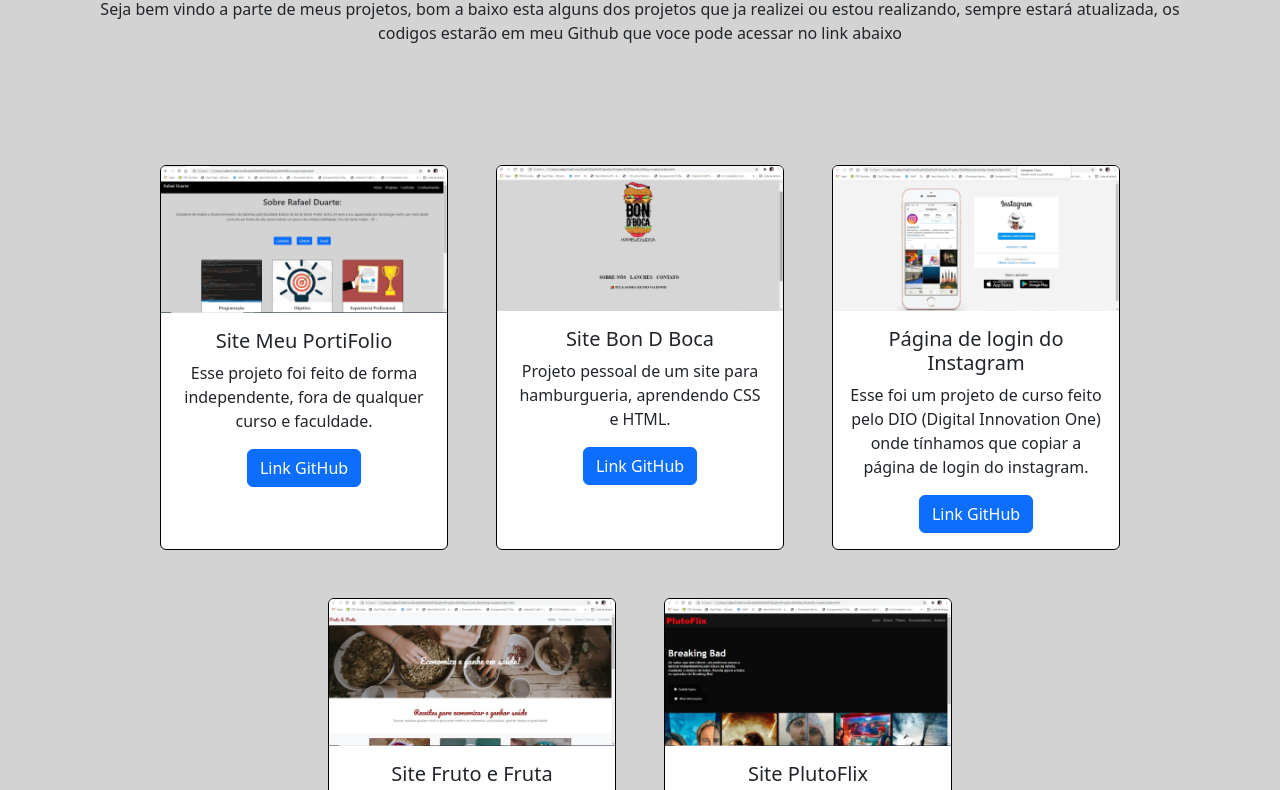
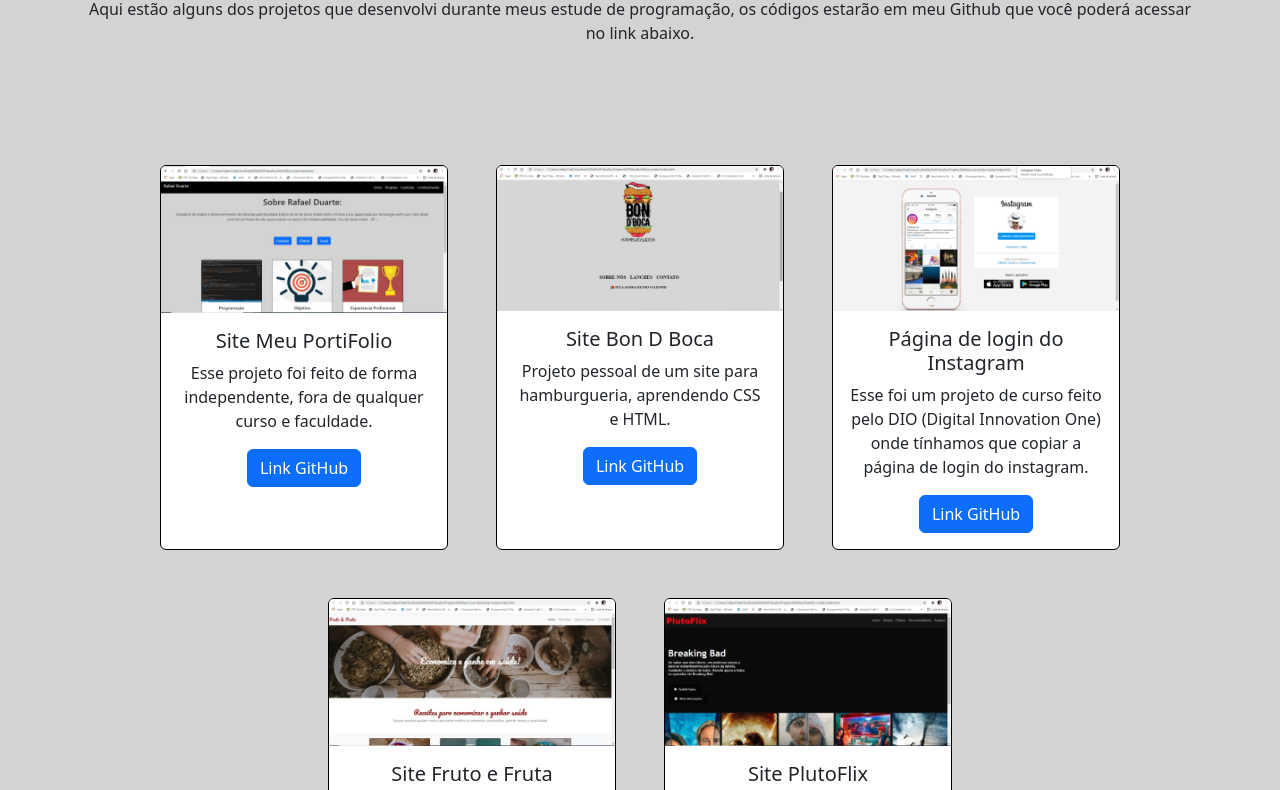
Before and after one commit to RafaelDuarte23/RafaelDuarte23.github.io, a plain HTML site: page projetos.html in a window 1280 px wide. Shown: the part 139-929 px from the top of the page. Drawn offline with nearby package versions, Linux system fonts and the light colour scheme.

Commit message:
alteração projeto texto

```diff
--- a/projetos.html
+++ b/projetos.html
@@ -13,9 +13,7 @@
 <div id="nvb"></div>
     <div class="meus-projetos m-4 p-5 text-center">
         <h1> Meus Projetos: </h1>
-        <p class="p-2">Seja bem vindo a parte de meus projetos, bom a baixo esta alguns dos projetos que ja realizei ou
-            estou
-            realizando, sempre estará atualizada, os codigos estarão em meu Github que voce pode acessar no link abaixo
+        <p class="p-2">Aqui estão alguns dos projetos que desenvolvi durante meus estude de programação, os códigos estarão em meu Github que você poderá acessar no link abaixo.
         </p>
     </div>
 
```
